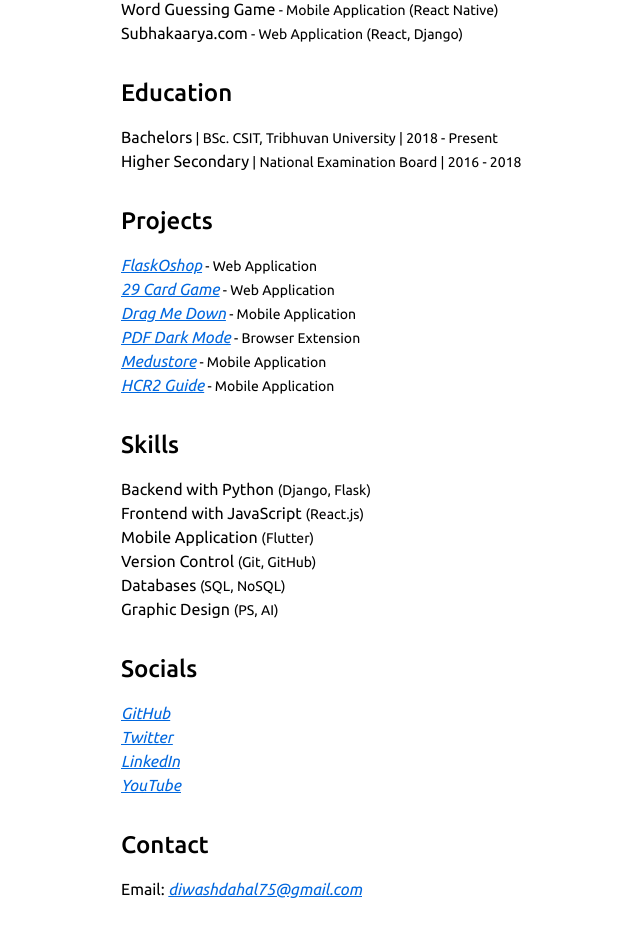
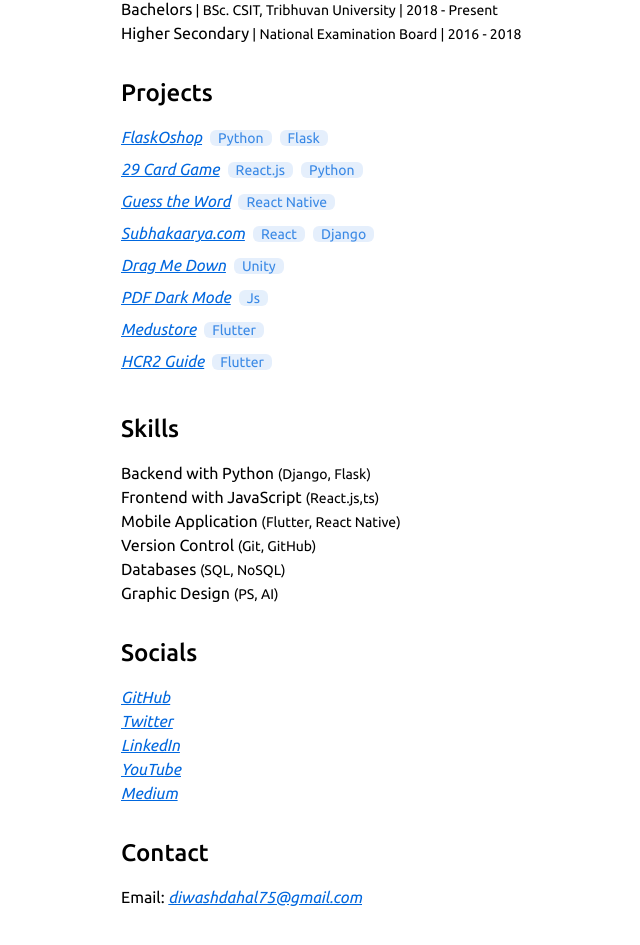
Before and after one commit to diwash007/minimal-portfolio, a React (Vite) app: page / in a window 1280 px wide. Shown: the part 759-1704 px from the top of the page, without its empty margins (199-839 px from the left). Built offline with nearby package versions, Linux system fonts and the light colour scheme.

Commit message:
feat: add new projects

```diff
--- a/src/App.tsx
+++ b/src/App.tsx
@@ -59,7 +59,7 @@
 
             <OtherExperience />
 
-            <Inprogress />
+            {/* <Inprogress /> */}
 
             <Education />
 
--- a/src/components/projects.tsx
+++ b/src/components/projects.tsx
@@ -5,33 +5,43 @@
     {
       name: 'FlaskOshop',
       link: 'https://flaskoshop.gilobyte.com/',
-      description: 'Web Application'
+      techs: ['Python', 'Flask']
     },
     {
       name: '29 Card Game',
       link: 'https://diwashdahal.com.np/29points',
-      description: 'Web Application'
+      techs: ['React.js', 'Python']
+    },
+    {
+      name: 'Guess the Word',
+      link: 'https://play.google.com/store/apps/details?id=com.diwashdahal.guesstheword',
+      techs: ['React Native']
+    },
+    {
+      name: 'Subhakaarya.com',
+      link: 'https://subhakaarya.com',
+      techs: ['React', 'Django']
     },
     {
       name: 'Drag Me Down',
       link: 'https://play.google.com/store/apps/details?id=com.BabbalGames.DragMeDown',
-      description: 'Mobile Application'
+      techs: ['Unity']
     },
     {
       name: 'PDF Dark Mode',
       // eslint-disable-next-line max-len
       link: 'https://microsoftedge.microsoft.com/addons/detail/pdf-dark-mode/nghkmkbjhpgdibgopgekgjnbocfmnjdo',
-      description: 'Browser Extension'
+      techs: ['Js']
     },
     {
       name: 'Medustore',
       link: 'http://www.youtube.com/watch?v=CyhJCKP0G84',
-      description: 'Mobile Application'
+      techs: ['Flutter']
     },
     {
       name: 'HCR2 Guide',
       link: 'https://diwashdahal.com.np/HCR2-Guide/',
-      description: 'Mobile Application'
+      techs: ['Flutter']
     }
   ]
   return (
@@ -40,7 +50,7 @@
         <h2 className="font-medium text-2xl">Projects</h2>
         <ul className="ist-inside">
           {projects.map((project, index) => (
-            <li key={index}>
+            <li key={index} className='mb-2'>
               <a
                 href={project.link}
                 target="_blank"
@@ -49,7 +59,14 @@
               >
                 <span>{project.name}</span>
               </a>
-              <span className="text-sm"> - {project.description}</span>
+              {project.techs.map((tech, index) => (
+                <span
+                  className="px-2 ml-2 text-sm rounded-md text-primary-light/75 bg-primary-light/10"
+                  key={index}
+                >
+                  {tech}
+                </span>
+              ))}
             </li>
           ))}
         </ul>
--- a/src/components/skills.tsx
+++ b/src/components/skills.tsx
@@ -8,11 +8,11 @@
     },
     {
       name: 'Frontend with JavaScript',
-      description: 'React.js'
+      description: 'React.js,ts'
     },
     {
       name: 'Mobile Application',
-      description: 'Flutter'
+      description: 'Flutter, React Native'
     },
     {
       name: 'Version Control',
--- a/src/components/social.tsx
+++ b/src/components/social.tsx
@@ -17,6 +17,10 @@
     {
       name: 'YouTube',
       link: 'https://youtube.com/@dahaldiwash2'
+    },
+    {
+      name: 'Medium',
+      link: 'https://medium.com/@diwashdahal'
     }
   ]
 
```
